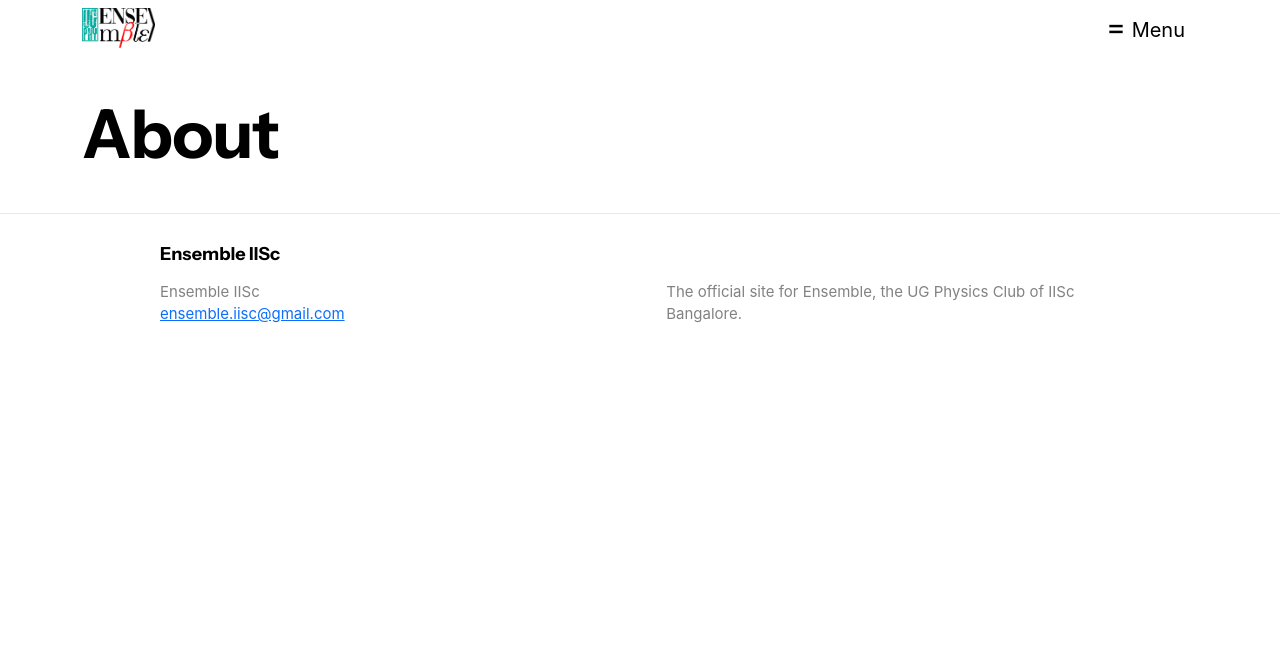
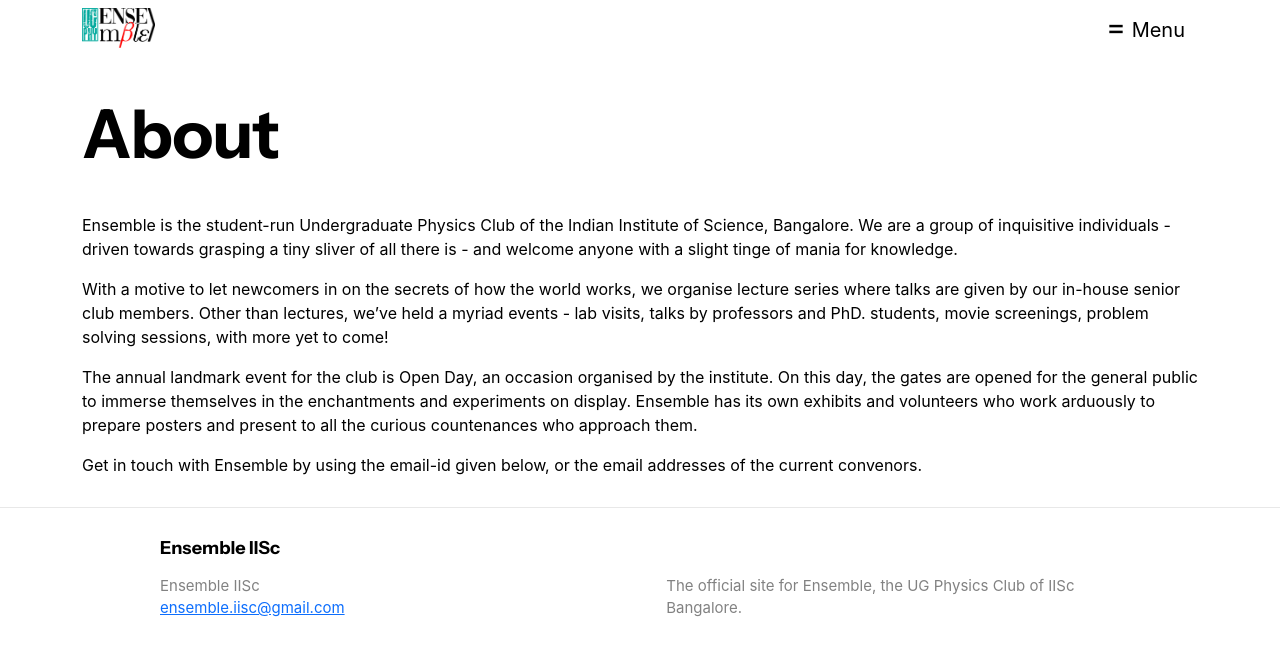
Before and after one commit to databasedIISc/ensembleiisc, a Jekyll site: the page built from about.markdown, in a window 1280 px wide. Shown: the top 656 px of the page. Built offline with Jekyll 4.4.1, drawn with Linux system fonts in a browser that asks for light colours; nearby versions of some CDN libraries; some web fonts are replaced.

Commit message:
Added about us

```diff
--- a/about.markdown
+++ b/about.markdown
@@ -4,3 +4,11 @@
 permalink: /about/
 order: 5
 ---
+
+Ensemble is the student-run Undergraduate Physics Club of the Indian Institute of Science, Bangalore. We are a group of inquisitive individuals - driven towards grasping a tiny sliver of all there is - and welcome anyone with a slight tinge of mania for knowledge.
+
+With a motive to let newcomers in on the secrets of how the world works, we organise lecture series where talks are given by our in-house senior club members. Other than lectures, we've held a myriad events - lab visits, talks by professors and PhD. students, movie screenings, problem solving sessions, with more yet to come!
+
+The annual landmark event for the club is Open Day, an occasion organised by the institute. On this day, the gates are opened for the general public to immerse themselves in the enchantments and experiments on display. Ensemble has its own exhibits and volunteers who work arduously to prepare posters and present to all the curious countenances who approach them.
+
+Get in touch with Ensemble by using the email-id given below, or the email addresses of the current convenors.
```
